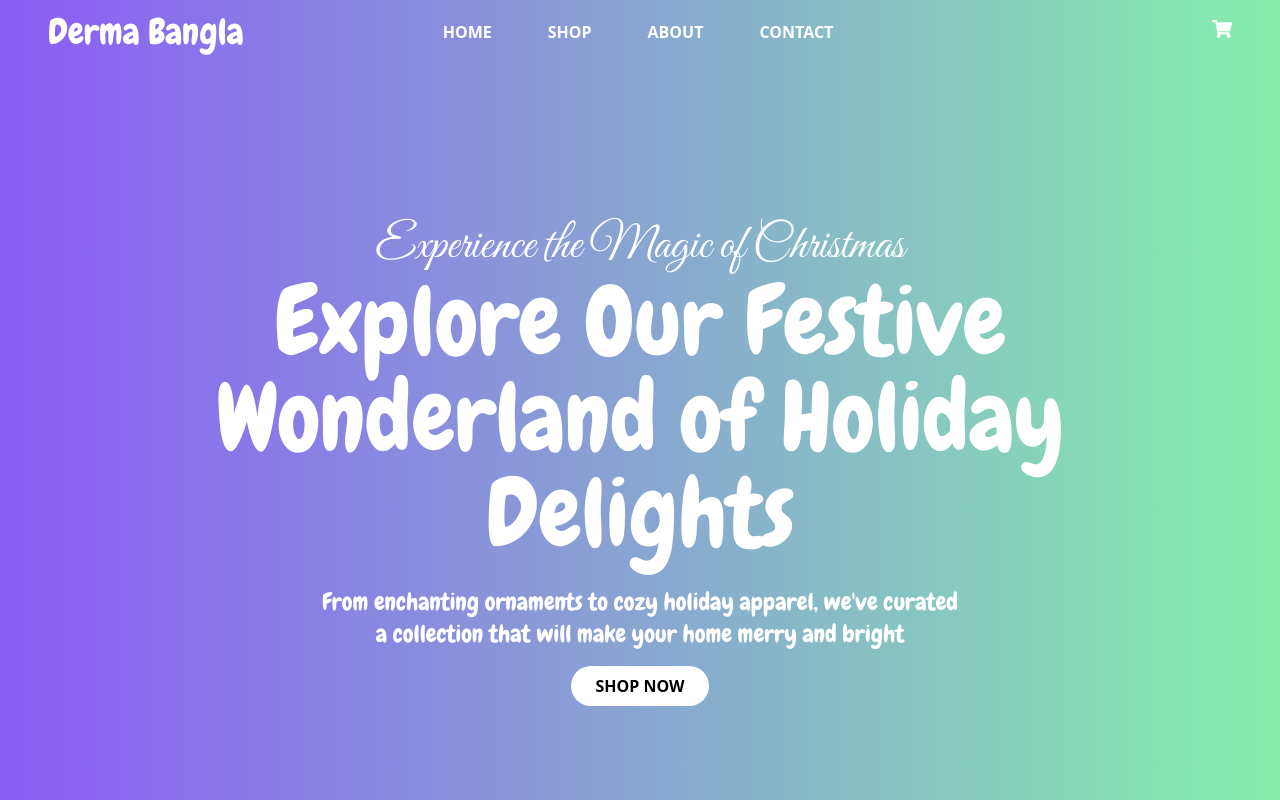
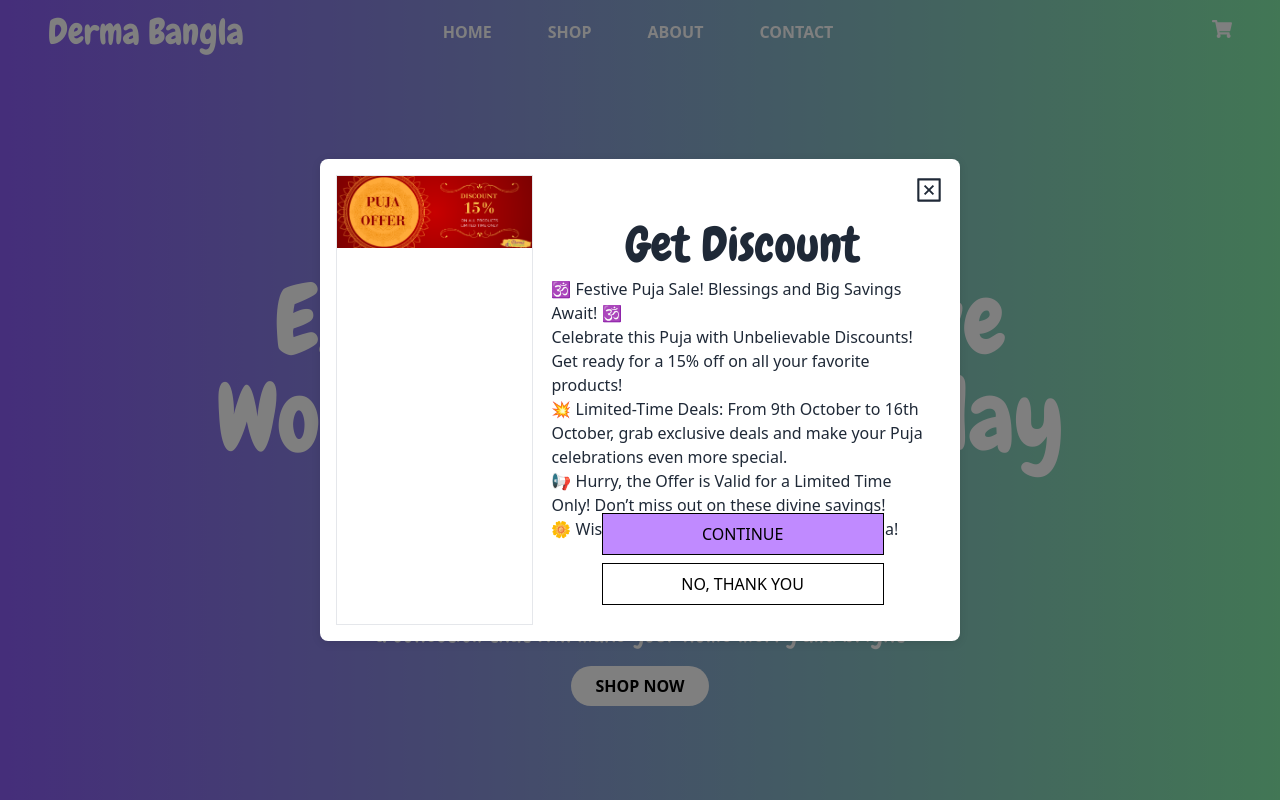
Before and after one commit to sazidhayatkhan/derma-bangla, a Next.js app: page / in a window 1280 px wide. Shown: the top 800 px of the page. Built offline with nearby package versions, Linux system fonts and the light colour scheme.

Commit message:
added advertise

```diff
--- a/package.json
+++ b/package.json
@@ -12,7 +12,8 @@
     "next": "14.2.14",
     "react": "^18",
     "react-dom": "^18",
-    "react-icons": "^5.3.0"
+    "react-icons": "^5.3.0",
+    "zustand": "^5.0.0-rc.2"
   },
   "devDependencies": {
     "@types/node": "^20",
--- /dev/null
+++ b/src/components/modals/AdvertiseModal/advertisemodal.module.css
@@ -0,0 +1,48 @@
+.backdrop {
+    position: fixed;
+    top: 0;
+    right: 0;
+    width: 100%;
+    height: 100%;
+    background-color: rgba(0, 0, 0, 0.5);
+    z-index: 13; /* Lower than drawer */
+}
+
+  .modal {
+    position: fixed;
+    top: 50%;
+    left: 50%;
+    transform: translate(-50%, -50%) scale(0.8);
+    opacity: 0;
+    visibility: hidden;
+    transition: transform 0.3s ease, opacity 0.3s ease, visibility 0.3s ease;
+    background: white;
+    padding: 1rem;
+    border-radius: 8px;
+    box-shadow: 0 2px 10px rgba(0, 0, 0, 0.1);
+    z-index: 14;
+  }
+
+  .modal.open {
+    transform: translate(-50%, -50%) scale(1);
+    opacity: 1;
+    visibility: visible;
+  }
+
+  .modalContent {
+    position: relative;
+  }
+
+  .closeButton {
+    position: absolute;
+    top: 10px;
+    right: 10px;
+    background: transparent;
+    border: none;
+    font-size: 1.5rem;
+    cursor: pointer;
+  }
+
+  .no-scroll {
+    overflow: hidden;
+  }
--- /dev/null
+++ b/src/components/modals/AdvertiseModal/index.tsx
@@ -0,0 +1,111 @@
+"use client";
+import React, { useEffect } from "react";
+import styles from "./advertisemodal.module.css";
+import Image from "next/image";
+import Link from "next/link";
+import { useRouter } from "next/navigation";
+import { AiOutlineCloseSquare } from "react-icons/ai";
+import useModalStore from "@/stores/useModalStore";
+const Modal: React.FC = () => {
+  const { isModalOpen, closeModal, openModal }: any = useModalStore();
+  const router = useRouter();
+  useEffect(() => {
+    // Open the drawer 3 seconds after the component mounts
+    const timer = setTimeout(() => {
+      openModal();
+    }, 3000);
+
+    return () => {
+      clearTimeout(timer); // Cleanup the timer if the component unmounts
+    };
+  }, [openModal]);
+
+  useEffect(() => {
+    if (isModalOpen) {
+      document.body.classList.add("no-scroll");
+    } else {
+      document.body.classList.remove("no-scroll");
+    }
+
+    return () => {
+      document.body.classList.remove("no-scroll");
+    };
+  }, [isModalOpen]);
+  const handleShop = () => {
+    router.push("/shop");
+    closeModal();
+  };
+  return (
+    <>
+      {isModalOpen && (
+        <div className={styles.backdrop} onClick={closeModal}></div>
+      )}
+      <div className={`${styles.modal} ${isModalOpen ? styles.open : ""}`}>
+        <div className={styles.modalContent}>
+          <div className="w-[370px] md:w-full grid grid-cols-1 md:grid-cols-3 gap-2">
+            <div className="flex md:hidden justify-end mb-4 col-span-12">
+              <button onClick={closeModal}>
+                <AiOutlineCloseSquare className="text-3xl" />
+              </button>
+            </div>
+            <div className="col-span-12 md:col-span-1 border mb-3 md:mb-0">
+              <div className="w-full max-w-full">
+                <Image
+                  src="/images/puja_add.png"
+                  alt="home2"
+                  width={1280}
+                  height={341}
+                  sizes="(max-width: 768px) 100vw, (max-width: 1200px) 50vw"
+                />
+              </div>
+            </div>
+            <div className="h-[450px] col-span-12 md:col-span-2 relative">
+              <div className="hidden md:flex justify-end mb-4">
+                <button onClick={closeModal}>
+                  <AiOutlineCloseSquare className="text-3xl" />
+                </button>
+              </div>
+              <p className="text-4xl md:text-5xl text-center __chewy">
+                Get Discount
+              </p>
+              <div className="w-[95%] mx-auto mt-2">
+                <p>🕉️ Festive Puja Sale! Blessings and Big Savings Await! 🕉️</p>
+                <p>
+                  Celebrate this Puja with Unbelievable Discounts! Get ready for
+                  a 15% off on all your favorite products!
+                </p>
+                <p>
+                  💥 Limited-Time Deals: From 9th October to 16th October, grab
+                  exclusive deals and make your Puja celebrations even more
+                  special.
+                </p>
+                <p>
+                  📢 Hurry, the Offer is Valid for a Limited Time Only! Don’t
+                  miss out on these divine savings!
+                </p>
+                <p>🌼 Wishing You a Prosperous and Joyous Puja!</p>
+              </div>
+              <div className="w-[70%] mx-auto absolute bottom-[20px] left-[0px] right-[0px]">
+                <button
+                  onClick={handleShop}
+                  className="w-full text-center bg-primary py-2 text-black border border-black mb-2 hover:bg-black hover:text-white transition duration-500"
+                >
+                  {" "}
+                  CONTINUE
+                </button>
+                <button
+                  onClick={closeModal}
+                  className="w-full text-center bg-white py-2 text-black border border-black"
+                >
+                  NO, THANK YOU
+                </button>
+              </div>
+            </div>
+          </div>
+        </div>
+      </div>
+    </>
+  );
+};
+
+export default Modal;
--- /dev/null
+++ b/src/components/modals/PurchaseModal/index.tsx
@@ -0,0 +1,32 @@
+'use client'
+import React,{useEffect} from 'react'
+import styles from './purchasemodal.module.css'
+import useModalStore from '@/stores/useModalStore';
+type Props = {
+    product?:any;
+}
+
+const PurchaseModal = ({product}: Props) => {
+  const { isPurchaseModalOpen,closePurchaseModal,openPurchaseModal }:any = useModalStore();
+
+  useEffect(() => {
+    if (isPurchaseModalOpen) {
+      const timer = setTimeout(() => {
+        closePurchaseModal();
+      }, 1200);
+
+      // Clean up the timeout if the component unmounts or the modal is closed before the timeout
+      return () => clearTimeout(timer);
+    }
+  }, [isPurchaseModalOpen, closePurchaseModal]);
+
+  return (
+    <div className={`${styles.modal} ${isPurchaseModalOpen ? styles.open : ''}`}>
+        <div className='bg-green-600 w-full p-2 rounded-md text-white font-semibold text-sm'>
+            Item added succesfully
+        </div>
+    </div>
+  )
+}
+
+export default PurchaseModal
--- /dev/null
+++ b/src/components/modals/PurchaseModal/purchasemodal.module.css
@@ -0,0 +1,18 @@
+.modal {
+    position: fixed;
+    bottom: 5%;
+    left: 50%;
+    transform: translate(-50%, -50%) scale(0.8);
+    opacity: 0;
+    visibility: hidden;
+    transition: transform 0.3s ease, opacity 0.3s ease, visibility 0.3s ease;
+    background: white;
+    border-radius: 8px;
+    /* box-shadow: 0 2px 10px rgba(0, 0, 0, 0.1); */
+    z-index: 14;
+  }
+.modal.open {
+    transform: translate(-50%, -50%) scale(1);
+    opacity: 1;
+    visibility: visible;
+}
--- /dev/null
+++ b/src/stores/useModalStore.ts
@@ -0,0 +1,14 @@
+import {create} from 'zustand';
+
+const useModalStore = create((set) => ({
+  isModalOpen: false,
+  openModal: () => set({ isModalOpen: true }),
+  closeModal: () => set({ isModalOpen: false }),
+
+  isPurchaseModalOpen: false,
+  openPurchaseModal: () => set({ isPurchaseModalOpen: true }),
+  closePurchaseModal: () => set({ isPurchaseModalOpen: false }),
+
+}));
+
+export default useModalStore;
--- a/src/view/page-home/index.tsx
+++ b/src/view/page-home/index.tsx
@@ -1,28 +1,32 @@
-import DrawerUI from '@/components/drawer'
-import React from 'react'
-import HeroSection from './components/heroSection'
-import SectionTwo from './components/sectionTwo'
-import SectionThree from './components/sectionThree'
-import SectionFour from './components/sectionFour'
-import AdvertiseBanner from './components/AdvertiseBanner'
+import DrawerUI from "@/components/drawer";
+import React from "react";
+import HeroSection from "./components/heroSection";
+import SectionTwo from "./components/sectionTwo";
+import SectionThree from "./components/sectionThree";
+import SectionFour from "./components/sectionFour";
+import AdvertiseBanner from "./components/AdvertiseBanner";
+import Modal from "@/components/modals/AdvertiseModal";
 
-type Props = {}
+type Props = {};
 
-const HomePageUI:React.FC = (props: Props) => {
+const HomePageUI: React.FC = (props: Props) => {
   return (
-    <div className=''>
-        <HeroSection/>
-        <br/>
-        <AdvertiseBanner/>
-        <br/>
-        <SectionTwo/>
-        <br/>
-        <SectionThree/>
-        <br/>
-        <SectionFour/>
-        <br/>
-    </div>
-  )
-}
+    <>
+      <Modal />
+      <div className="">
+        <HeroSection />
+        <br />
+        <AdvertiseBanner />
+        <br />
+        <SectionTwo />
+        <br />
+        <SectionThree />
+        <br />
+        <SectionFour />
+        <br />
+      </div>
+    </>
+  );
+};
 
-export default HomePageUI
+export default HomePageUI;
```
Also changed, not shown: 1 other file (tests, documents, lock files or other folders).
